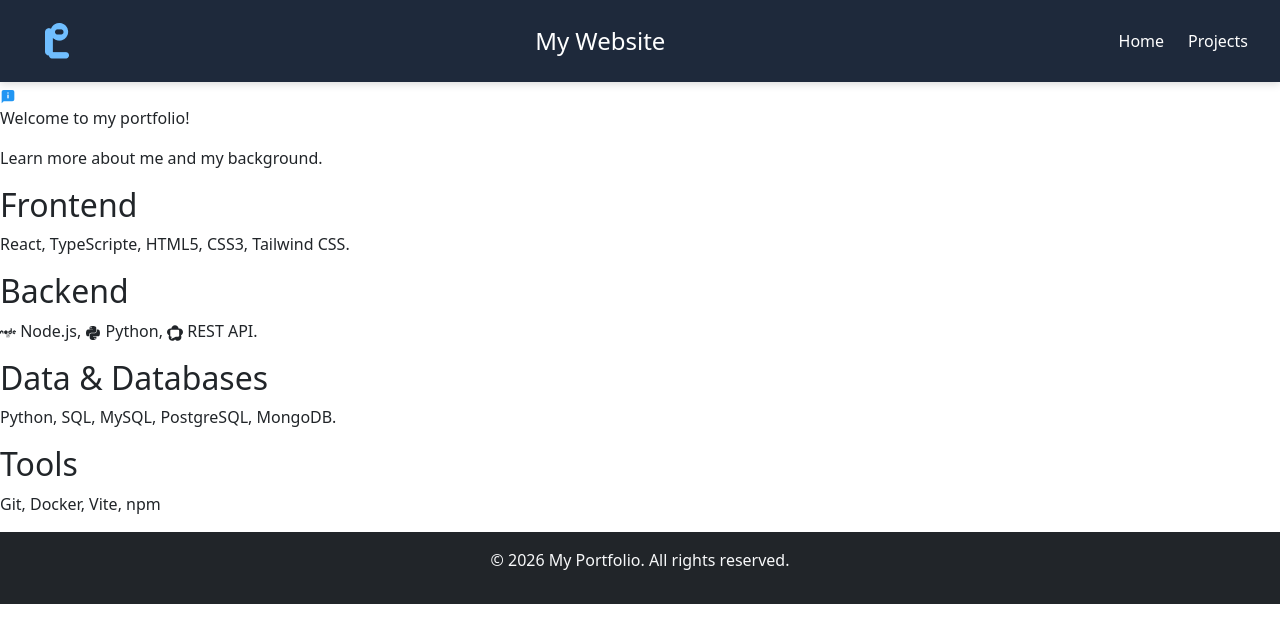
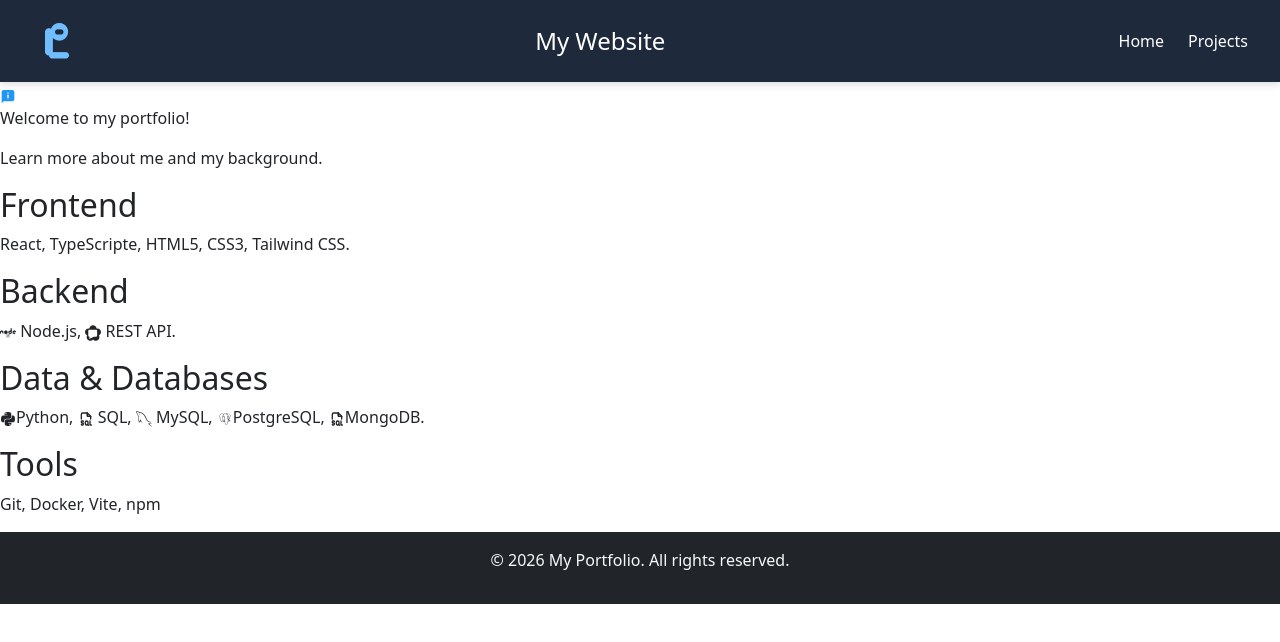
Before and after one commit to lpery-rrcp/Portfolio, a React (Vite) app: page / in a window 1280 px wide. Shown: the top 642 px of the page. Built offline with nearby package versions, Linux system fonts and the light colour scheme.

Commit message:
Added icons for the data & database skills.

```diff
--- a/src/pages/Home/page.tsx
+++ b/src/pages/Home/page.tsx
@@ -2,6 +2,9 @@
 import { FcAbout } from "react-icons/fc";
 import { FaPython, FaNode } from "react-icons/fa";
 import { SiWebrtc } from "react-icons/si";
+import { TbFileTypeSql } from "react-icons/tb";
+import { GrMysql } from "react-icons/gr";
+import { DiPostgresql } from "react-icons/di";
 
 function HomePage() {
   return (
@@ -29,13 +32,18 @@ function HomePage() {
       <div>
         <h2>Backend</h2>
         <p>
-          <FaNode /> Node.js, <FaPython /> Python, <SiWebrtc /> REST API.
+          <FaNode /> Node.js, <SiWebrtc /> REST API.
         </p>
       </div>
 
       <div>
         <h2>Data & Databases</h2>
-        <p>Python, SQL, MySQL, PostgreSQL, MongoDB.</p>
+        <p>
+          <FaPython />
+          Python, <TbFileTypeSql /> SQL, <GrMysql /> MySQL, <DiPostgresql />
+          PostgreSQL, <TbFileTypeSql />
+          MongoDB.
+        </p>
       </div>
 
       <div>
```
